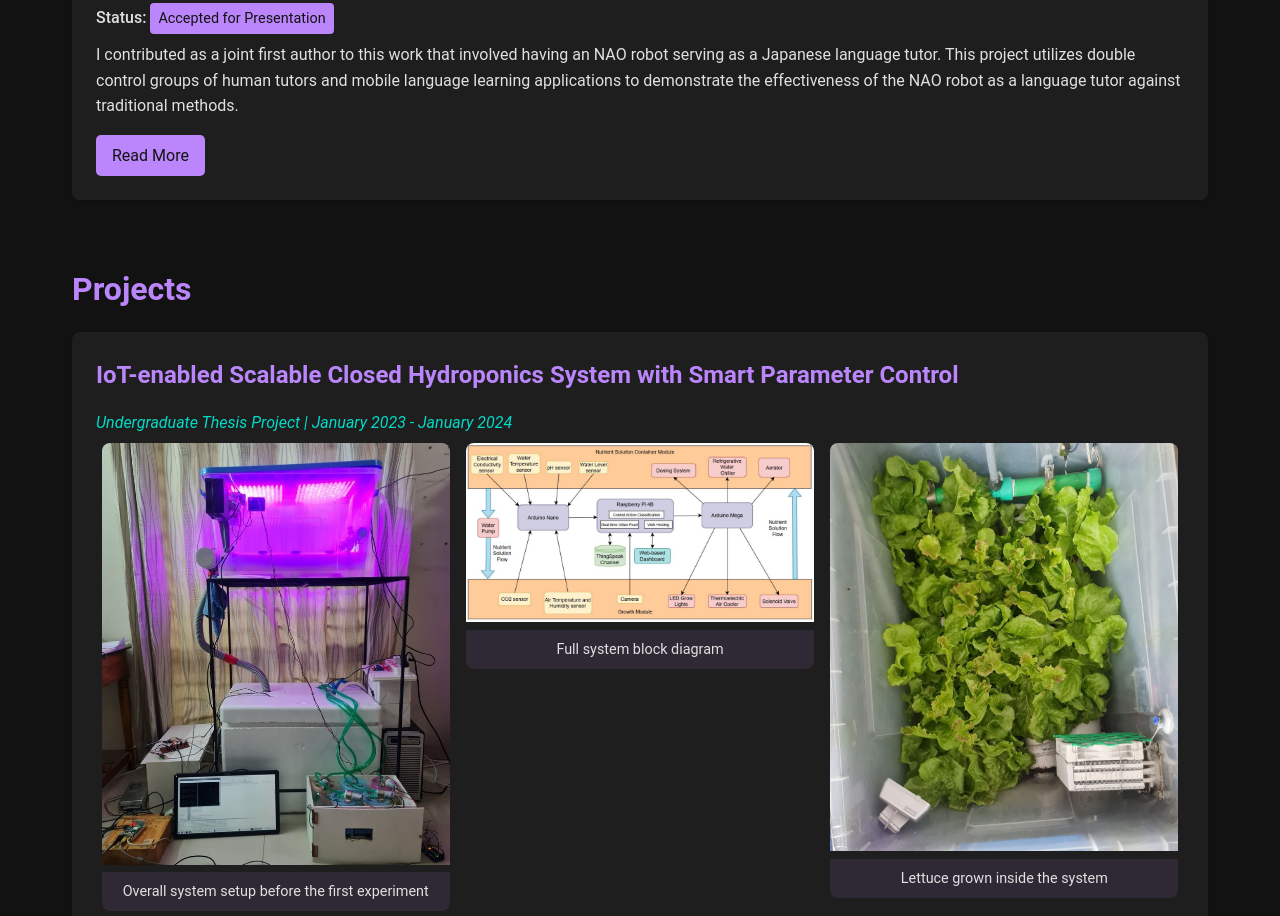
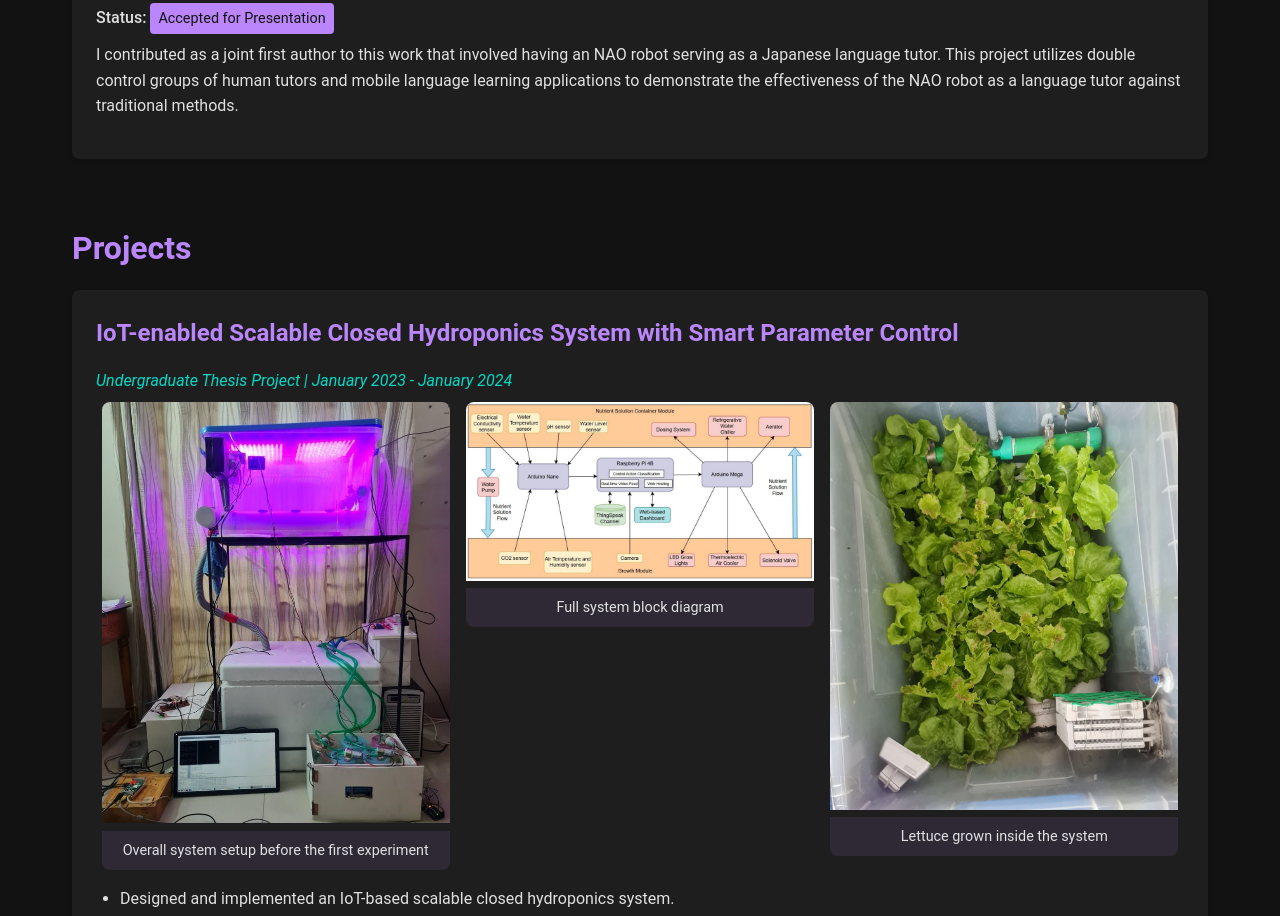
Before and after one commit to MSIChowdhury/MSI-Chowdhury, a plain HTML site: page index.html in a window 1280 px wide. Shown: the part 2648-3564 px from the top of the page. Drawn offline with nearby package versions, Linux system fonts and the light colour scheme.

Commit message:
Update index.html

```diff
--- a/index.html
+++ b/index.html
@@ -138,7 +138,7 @@
                 <p class="publication-venue">10th International Conference for Robotics and Artificial Intelligence (ICRAI), 2024</p>
                 <p class="publication-status">Status: <span class="status-badge">Accepted for Presentation</span></p>
                 <p class="publication-description">I contributed as a joint first author to this work that involved having an NAO robot serving as a Japanese language tutor. This project utilizes double control groups of human tutors and mobile language learning applications to demonstrate the effectiveness of the NAO robot as a language tutor against traditional methods.</p>
-                <a href="#" class="publication-link">Read More</a>
+                <!-- <a href="#" class="publication-link">Read More</a> -->
             </div>
         </section>
 
```
